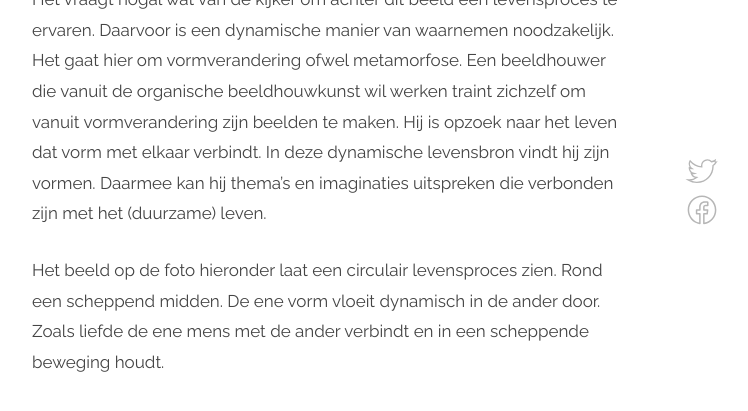
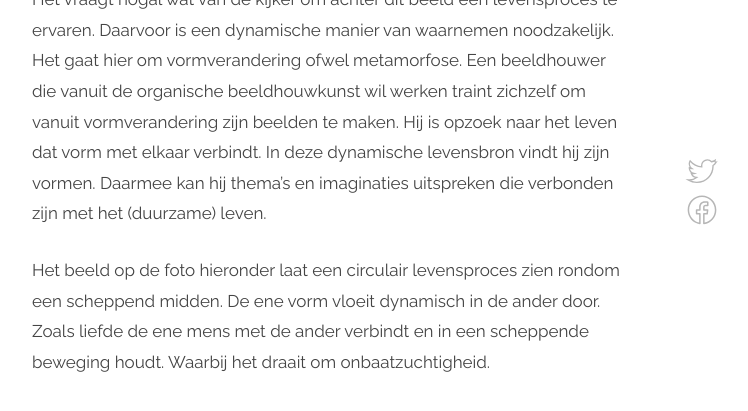
Before and after one commit to feicohajonides2020/feicohajonides2020.github.io, a Jekyll site: the page built from _posts/2019-10-09-Organische Beeldhouwkunst.md, in a window 1280 px wide and 900 px high, scrolled down 2740 px, cut to the strip 0-417 px from the top of the window. Shown: the top 411 px of the strip, without its empty margins (308-1056 px from the left). Built offline with Jekyll 4.4.1, drawn with Linux system fonts in a browser that asks for light colours.

Commit message:
Update 2019-10-09-Organische Beeldhouwkunst.md

```diff
--- a/_posts/2019-10-09-Organische Beeldhouwkunst.md
+++ b/_posts/2019-10-09-Organische Beeldhouwkunst.md
@@ -26,7 +26,7 @@ Door deze vormontwikkeling kan je als kijker de evaring krijgen dat hier een pro
 Het vraagt nogal wat van de kijker om achter dit beeld een levensproces te ervaren. Daarvoor is een dynamische manier van waarnemen noodzakelijk. Het gaat hier om vormverandering ofwel metamorfose. Een beeldhouwer die vanuit de organische beeldhouwkunst wil werken traint zichzelf om vanuit vormverandering zijn beelden te maken. Hij is opzoek naar het leven dat vorm met elkaar verbindt. In deze dynamische levensbron vindt hij zijn vormen.
 Daarmee kan hij thema's en imaginaties uitspreken die verbonden zijn met het (duurzame) leven.
 
-Het beeld op de foto hieronder laat een circulair levensproces zien. Rond een scheppend midden. De ene vorm vloeit dynamisch in de ander door. Zoals liefde de ene mens met de ander verbindt en in een scheppende beweging houdt.
+Het beeld op de foto hieronder laat een circulair levensproces zien rondom een scheppend midden. De ene vorm vloeit dynamisch in de ander door. Zoals liefde de ene mens met de ander verbindt en in een scheppende beweging houdt. Waarbij het draait om onbaatzuchtigheid.
 
 
 {% include image.html img="http://organischebeeldhouwkunst.weebly.com/uploads/2/5/8/5/25853585/dynamiek-van-liefde_orig.jpg" alt="Alt for image" caption="Dynamiek van Liefde" %}
```
